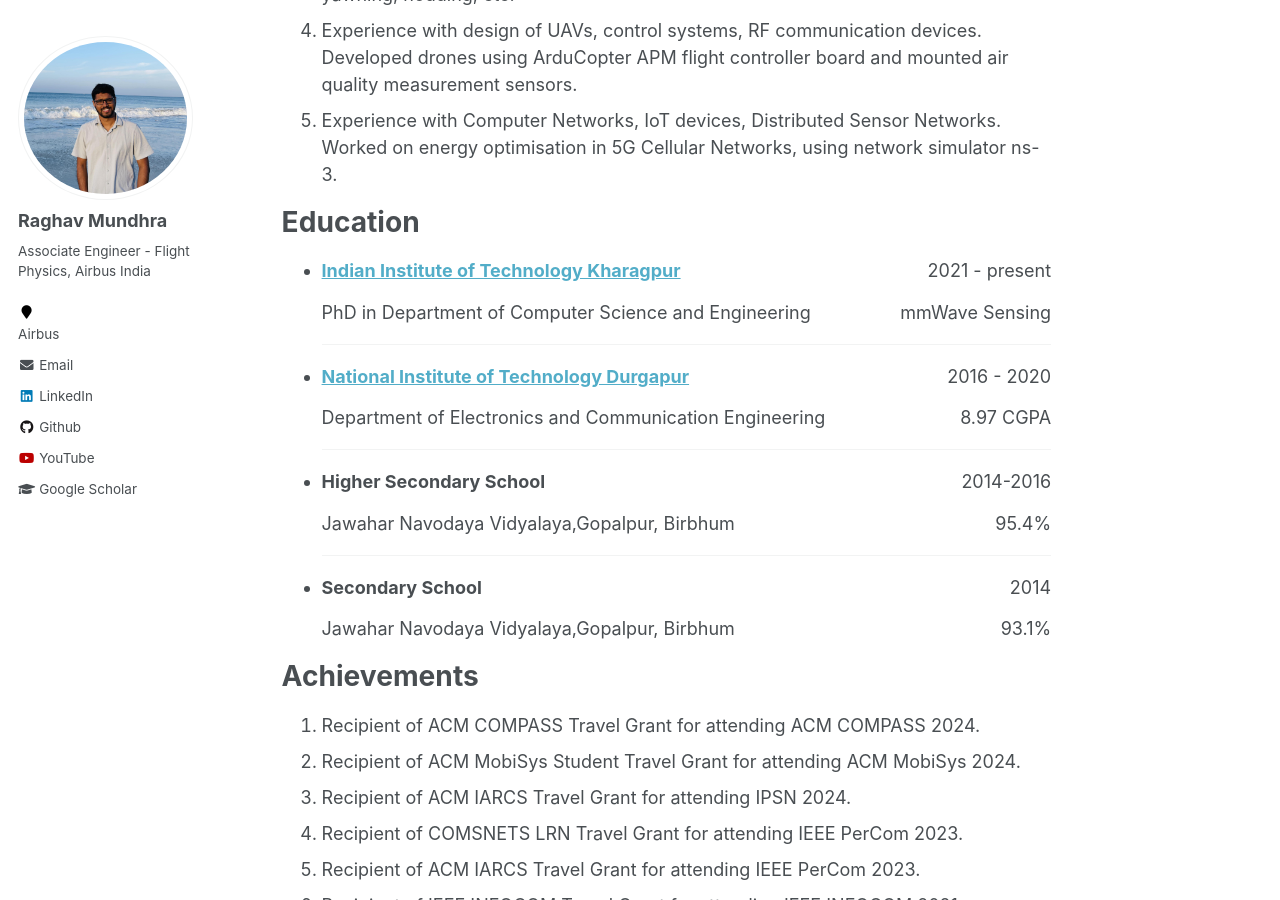
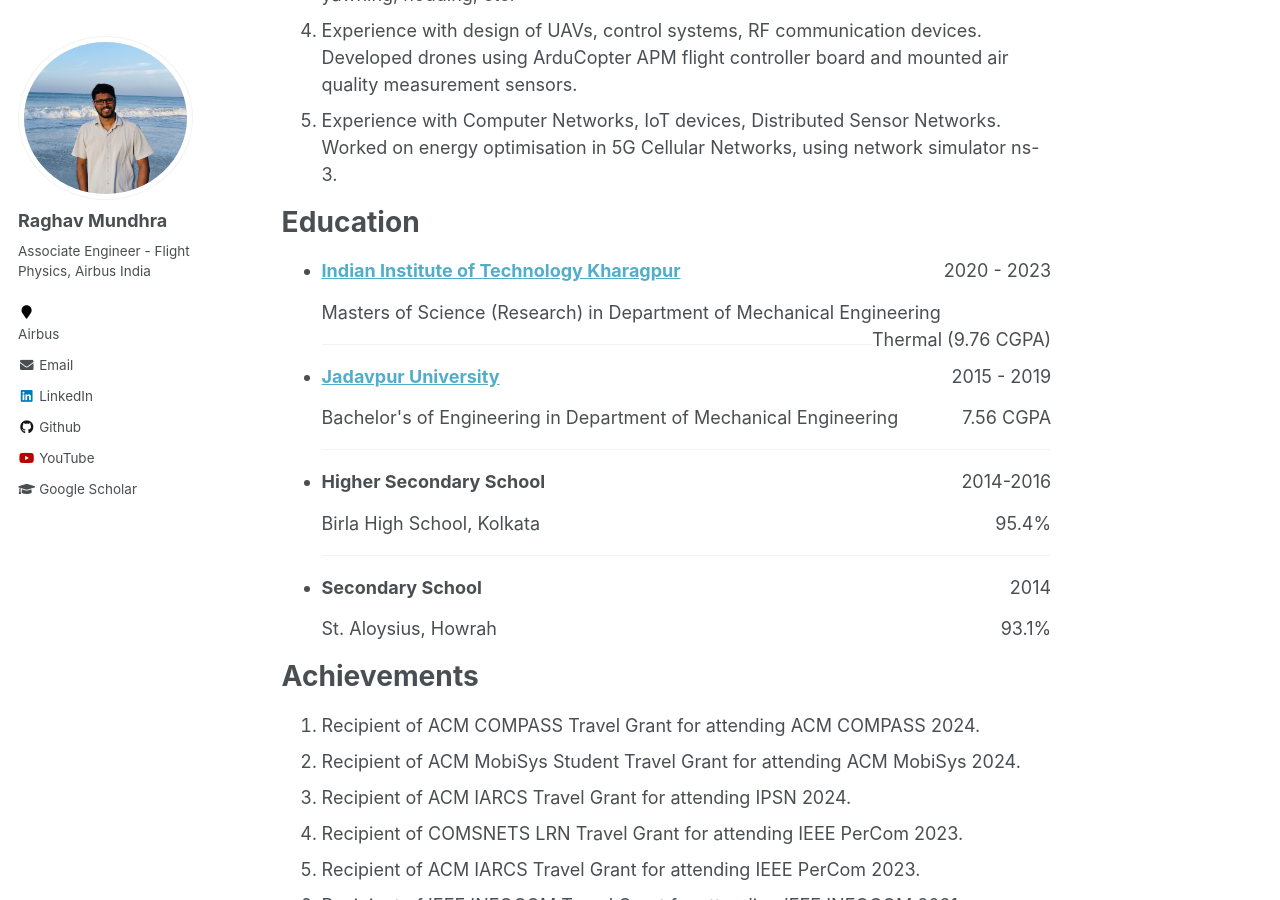
Before and after one commit to RaghavMundhra/Raghav.Mundhra, a Jekyll site: the page built from _pages/about.md, in a window 1280 px wide and 900 px high, scrolled down 991 px. Built offline with Jekyll 4.4.1, drawn with Linux system fonts in a browser that asks for light colours.

Commit message:
Update about.md

```diff
--- a/_pages/about.md
+++ b/_pages/about.md
@@ -34,10 +34,10 @@ Primary Research Experience
 
 Education
 ======
-* <p style="margin-bottom: 1em;  margin-top: 1em;"><a href="http://iitkgp.ac.in/"><strong>Indian Institute of Technology Kharagpur </strong></a> <span style="float: right; ">2021 - present</span></p><p style="margin-bottom: 0em;  margin-top: -0.2em;">PhD in Department of Computer Science and Engineering <span style="float: right; ">mmWave Sensing</span></p><hr />
-* <p style="margin-bottom: 1em;  margin-top: 1em;"><a href="https://nitdgp.ac.in/"> <strong>National Institute of Technology Durgapur </strong></a> <span style="float: right; ">2016 - 2020</span></p><p style="margin-bottom: 0em;  margin-top: -0.2em;">Department of Electronics and Communication Engineering <span style="float: right; ">8.97 CGPA</span></p><hr />
-* <p style="margin-bottom: 1em;  margin-top: 1em;"><strong>Higher Secondary School</strong> <span style="float: right; ">2014-2016</span></p><p style="margin-bottom: 0em;  margin-top: -0.2em;">Jawahar Navodaya Vidyalaya,Gopalpur, Birbhum <span style="float: right; ">95.4%</span></p><hr />
-* <p style="margin-bottom: 1em;  margin-top: 1em;"><strong>Secondary School</strong> <span style="float: right; ">2014</span></p><p style="margin-bottom: 1em;  margin-top: -0.2em;">Jawahar Navodaya Vidyalaya,Gopalpur, Birbhum <span style="float: right; ">93.1%</span></p>
+* <p style="margin-bottom: 1em;  margin-top: 1em;"><a href="http://iitkgp.ac.in/"><strong>Indian Institute of Technology Kharagpur </strong></a> <span style="float: right; ">2020 - 2023</span></p><p style="margin-bottom: 0em;  margin-top: -0.2em;">Masters of Science (Research) in Department of Mechanical Engineering <span style="float: right; ">Thermal (9.76 CGPA)</span></p><hr />
+* <p style="margin-bottom: 1em;  margin-top: 1em;"><a href="https://nitdgp.ac.in/"> <strong>Jadavpur University </strong></a> <span style="float: right; ">2015 - 2019</span></p><p style="margin-bottom: 0em;  margin-top: -0.2em;">Bachelor's of Engineering in Department of Mechanical Engineering <span style="float: right; ">7.56 CGPA</span></p><hr />
+* <p style="margin-bottom: 1em;  margin-top: 1em;"><strong>Higher Secondary School</strong> <span style="float: right; ">2014-2016</span></p><p style="margin-bottom: 0em;  margin-top: -0.2em;">Birla High School, Kolkata <span style="float: right; ">95.4%</span></p><hr />
+* <p style="margin-bottom: 1em;  margin-top: 1em;"><strong>Secondary School</strong> <span style="float: right; ">2014</span></p><p style="margin-bottom: 1em;  margin-top: -0.2em;">St. Aloysius, Howrah <span style="float: right; ">93.1%</span></p>
 
 Achievements
 ======
```
